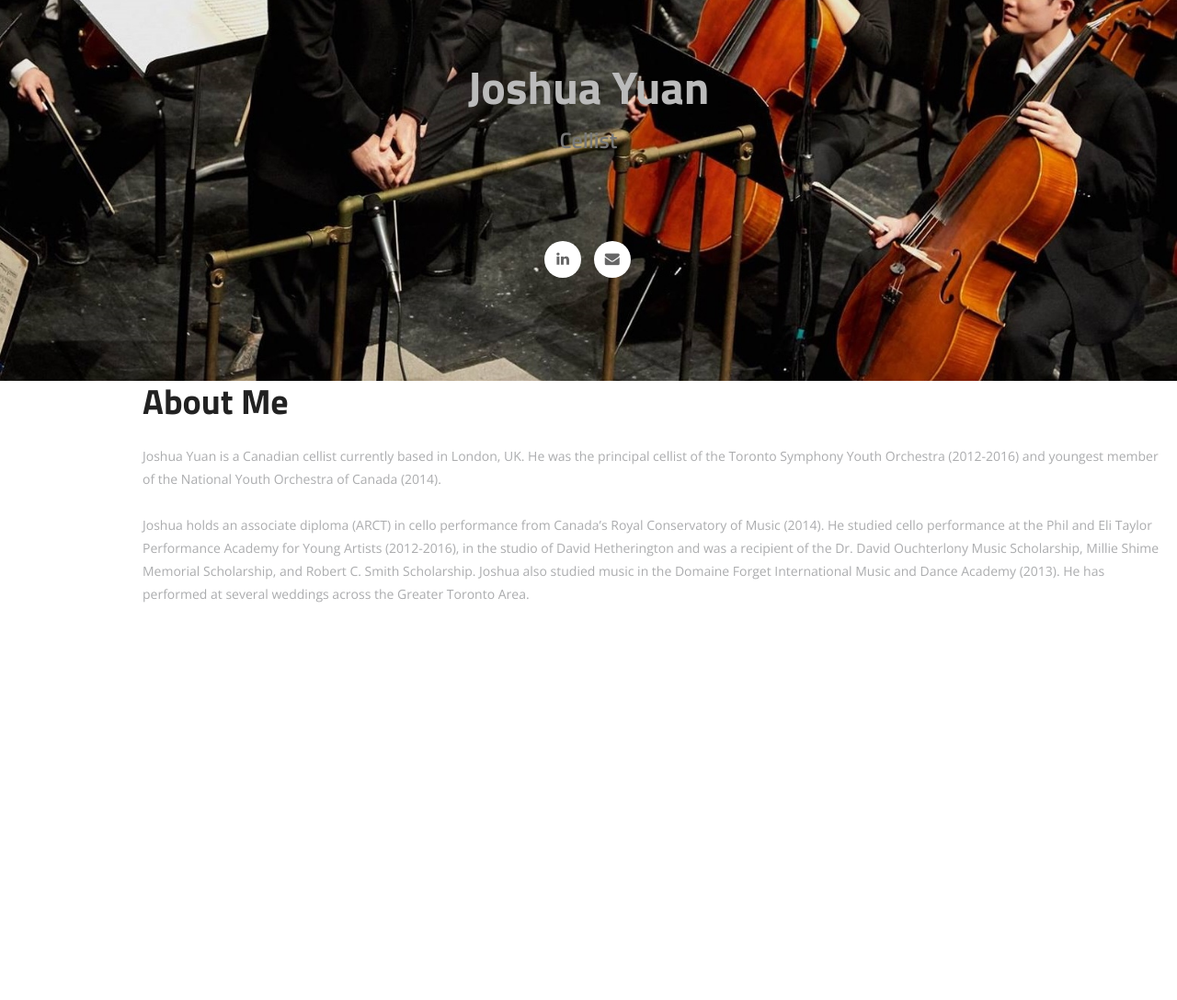
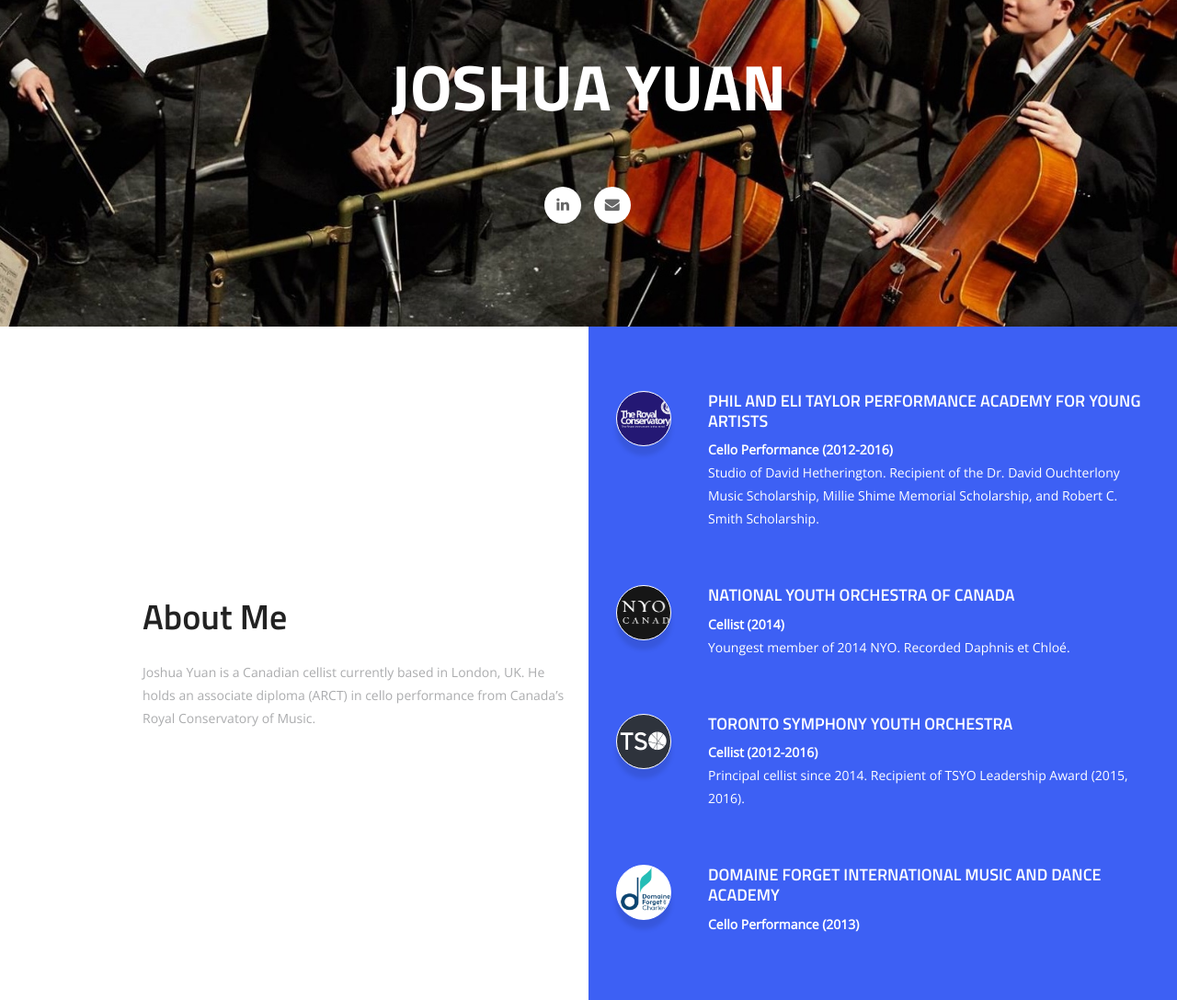
Before and after one commit to joshyuan360/PersonalWebsite, a plain HTML site: page index.html in a window 1280 px wide. Shown: the part 100-1187 px from the top of the page at 92% size. Before the commit the page ends 800 px from the top, so only its background shows below. Drawn offline with nearby package versions, Linux system fonts and the light colour scheme; files whose address does not match are found by name.

Commit message:
more updates

```diff
--- a/assets/css/main.css
+++ b/assets/css/main.css
@@ -4,28 +4,33 @@ html {
 }
 
 .subtitle {
-  font-size: 24px;
+  font-size: 32px;
   margin-bottom: 30px;
-  font-weight: 400;
-  color: #777;
+  font-weight: 700;
+  color: #fff;
 }
 
 .company-icon {
   box-shadow: 0px 10px 5px rgba(0, 0, 0, 0.1);
 }
 
-#quora-icon {
-  background-image: url('../img/logo/quora.png');
+#tsyo-icon {
+  background-image: url('../img/logo/tsyo.png');
   background-size: cover;
 }
 
-#bloomberg-icon {
-  background-image: url('../img/logo/bloomberg.png');
+#nyo-icon {
+  background-image: url('../img/logo/nyo.png');
   background-size: cover;
 }
 
-#shopify-icon {
-  background-image: url('../img/logo/shopify.png');
+#rcm-icon {
+  background-image: url('../img/logo/rcm.png');
+  background-size: cover;
+}
+
+#domaine-icon {
+  background-image: url('../img/logo/domaine.png');
   background-size: cover;
 }
 
@@ -48,7 +53,7 @@ body {
 h1, h2, h3, h4 {
   font-size: 38px;
   color: #222222;
-  font-weight: 700;
+  font-weight: 600;
   font-family: 'Titillium Web', sans-serif;
 }
 
@@ -698,10 +703,10 @@ hr {
 }
 
 #hero-area .contents .head-title {
-  /*color: #585b60;*/
-  color: #bbb;
-  /*text-transform: uppercase;*/
-  font-size: 50px;
+/*  color: #585b60;*/
+  color: #fff;
+  text-transform: uppercase;
+  font-size: 70px;
   line-height: 48px;
   font-weight: 700;
   margin-bottom: 20px;
--- a/index.html
+++ b/index.html
@@ -75,8 +75,8 @@
               <div class="contents text-center">
                 <div class="wow fadeInUp">
                   <h2 class="head-title">Joshua Yuan</h2>
-                   <h3 class="subtitle">Cellist
-                  </h3>
+                   <!-- <h3 class="subtitle">Cellist
+                  </h3> -->
                 </div>
 <!--                 <div class="header-button wow fadeInUp" data-wow-delay="0.3s">
                   <a href="#experience" class="btn btn-common">About Me</a>
@@ -114,51 +114,56 @@
     <div id="experience">
       <div class="container-fluid">
         <div class="row">
-          <div class="col-lg-12 col-md-12 col-sm-12">
+          <div class="col-lg-6 col-md-12 col-sm-12">
             <div class="text-wrapper">
               <div>
                 <h2 class="title-hl wow fadeInLeft" data-wow-delay="0.3s">About Me</h2>
-                <p class="mb-4"><p>Joshua Yuan is a Canadian cellist currently based in London, UK. He was the principal cellist of the Toronto Symphony Youth Orchestra (2012-2016) and youngest member of the National Youth Orchestra of Canada (2014).</p></br>
-                <p>Joshua holds an associate diploma (ARCT) in cello performance from Canada’s Royal Conservatory of Music (2014). He studied cello performance at the Phil and Eli Taylor Performance Academy for Young Artists (2012-2016), in the studio of David Hetherington and was a recipient of the Dr. David Ouchterlony Music Scholarship, Millie Shime Memorial Scholarship, and Robert C. Smith Scholarship. Joshua also studied music in the Domaine Forget International Music and Dance Academy (2013). He has performed at several weddings across the Greater Toronto Area.</p></br>
+                <p class="mb-4"><p>Joshua Yuan is a Canadian cellist currently based in London, UK. He holds an associate diploma (ARCT) in cello performance from Canada’s Royal Conservatory of Music.
 <!--                 <p class="mb-4">Thanks for visiting!</p>
                 <a href="#projects" class="btn btn-common">My Projects</a> -->
               </div>
             </div>
           </div>
-          <!-- <div class="col-lg-6 col-md-12 col-sm-12 padding-none feature-bg">
+          <div class="col-lg-6 col-md-12 col-sm-12 padding-none feature-bg">
             <div class="feature-thumb">
               <div class="feature-item wow fadeInDown" data-wow-duration="1000ms" data-wow-delay="300ms">
-                <div class="icon company-icon" id="quora-icon">
+                <div class="icon company-icon" id="rcm-icon">
                 </div>
                 <div class="feature-content">
-                  <h3>Quora</h3>
-                  <p><b>Software Engineering Intern, May – Aug 2019<br>
-                  Deployment Infrastructure</b><br>
-                  Developed features and optimizations for Quora's distributed deployment pipeline.</p>
+                  <h3>Phil and Eli Taylor Performance Academy for Young Artists</h3>
+                  <p><b>Cello Performance (2012-2016)</b><br>
+                  <p>Studio of David Hetherington. Recipient of the Dr. David Ouchterlony Music Scholarship, Millie Shime Memorial Scholarship, and Robert C. Smith Scholarship.</p>
                 </div>
               </div>
               <div class="feature-item wow fadeInDown" data-wow-duration="1000ms" data-wow-delay="500ms">
-                <div class="icon company-icon" id="bloomberg-icon">
+                <div class="icon company-icon" id="nyo-icon">
                 </div>
                 <div class="feature-content">
-                  <h3>Bloomberg</h3>
-                  <p><b>Software Engineering Intern, Sept – Dec 2018<br>
-                  Core Infrastructure</b><br>
-                  <p>Built a random forest classifier to auto-consolidate production monitoring alerts into high-level incidents.</p>
+                  <h3>National Youth Orchestra of Canada</h3>
+                  <p><b>Cellist (2014)</b><br>
+                  <p>Youngest member of 2014 NYO. Recorded Daphnis et Chloé.</p>
                 </div>
               </div>
               <div class="feature-item wow fadeInDown" data-wow-duration="1000ms" data-wow-delay="700ms">
-                <div class="icon company-icon" id="shopify-icon">
+                <div class="icon company-icon" id="tsyo-icon">
                 </div>
                 <div class="feature-content">
-                  <h3>Shopify</h3>
-                  <p><b>Software Engineering Intern, Jan – Apr 2018<br>
-                  Merchant Globalization</b><br>
-                  <p>Created a background web service that detects and logs tax miscalculations during checkout.</p>
+                  <h3>Toronto Symphony Youth Orchestra</h3>
+                  <p><b>Cellist (2012-2016)</b><br>
+                  <p>Principal cellist since 2014. Recipient of TSYO Leadership Award (2015, 2016).</p>
+                </div>
+              </div>
+              <div class="feature-item wow fadeInDown" data-wow-duration="1000ms" data-wow-delay="700ms">
+                <div class="icon company-icon" id="domaine-icon">
+                </div>
+                <div class="feature-content">
+                  <h3>Domaine Forget International Music and Dance Academy</h3>
+                  <p><b>Cello Performance (2013)</b><br>
+                  <!-- <p>Section leader since 2014. Two-time recipient of TSYO Leadership Award ('15, '16).</p> -->
                 </div>
               </div>
             </div>
-          </div> -->
+          </div>
         </div>
       </div>
     </div>
```
Also changed, not shown: assets/img/logo/domaine.png (added), assets/img/logo/nyo.png (added), assets/img/logo/rcm.png (added), assets/img/logo/tsyo.png (added), 3 other files.
